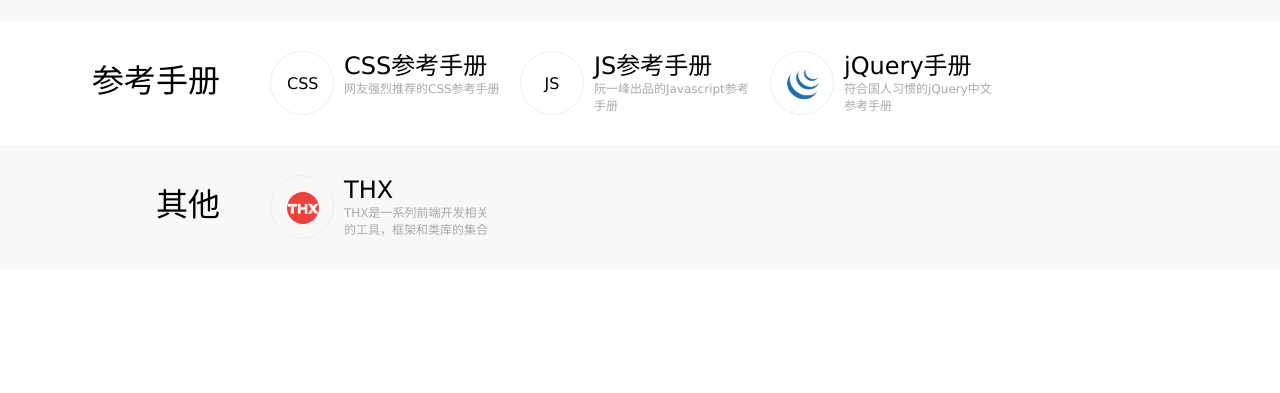
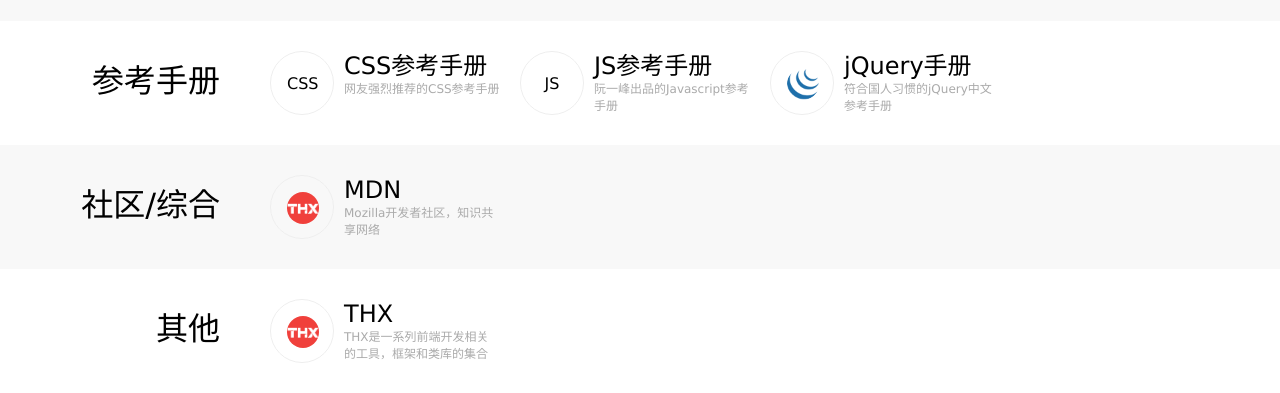
Before and after one commit to markof/frontend.site.nav, a plain HTML site: page index.html in a window 1280 px wide. Shown: the part 707-1100 px from the top of the page. Before the commit the page ends 976 px from the top, so only its background shows below. Drawn offline with Linux system fonts and the light colour scheme.

Commit message:
更新了网站列表

```diff
--- a/index.html
+++ b/index.html
@@ -259,6 +259,22 @@
 
         <!--大牛博客-->
 
+        <div class="category">
+            <h1 class="title"> 社区/综合 </h1>
+            <div class="items">
+                <div class="site">
+                    <div class="front">
+                        <div class="title">MDN</div>
+                        <div class="desc">Mozilla开发者社区，知识共享网络</div>
+                    </div>
+                    <div class="links">
+                        <a href="https://developer.mozilla.org/" class="link">官方</a>
+                    </div>
+                    <div class="icon"><img src="./img/thx.png" alt=""></div>
+                </div>
+            </div>
+        </div>
+
         <!--其他-->
         <div class="category">
             <h1 class="title"> 其他 </h1>
```
